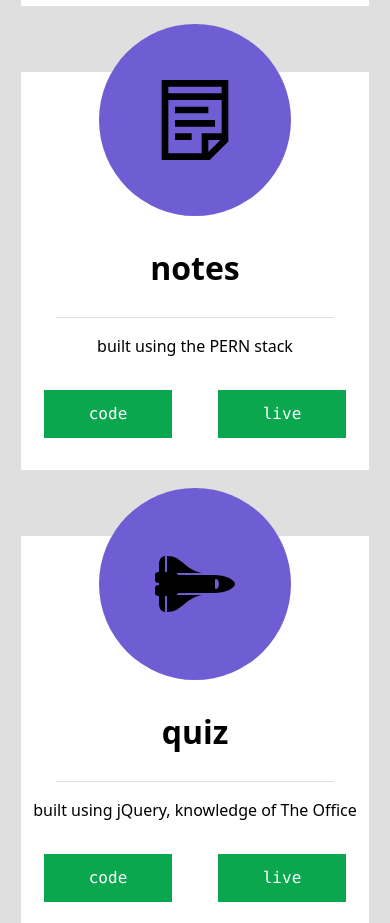
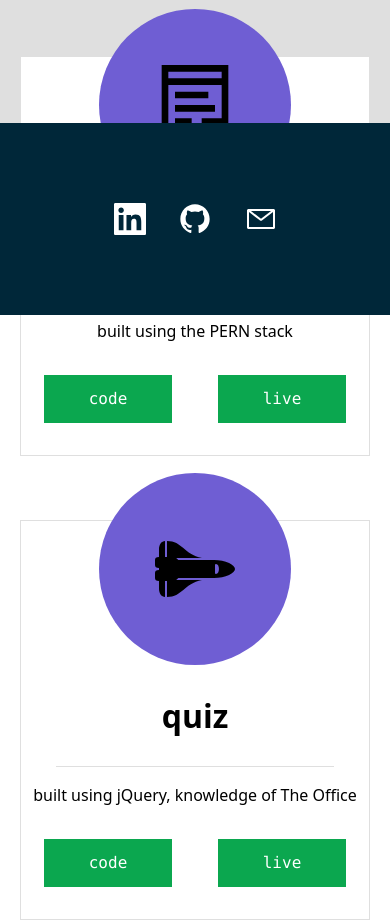
Before and after one commit to jonathanbutler7/portfolio, a React (Create React App) app: page / in a window 390 px wide. Shown: the part 1760-2683 px from the top of the page. Built offline with nearby package versions, Linux system fonts and the light colour scheme; the HTML template or start-up script is replaced by a standard one.

Commit message:
responsiveness in light and dark mode works

```diff
--- a/src/components/Projects.module.scss
+++ b/src/components/Projects.module.scss
@@ -28,7 +28,7 @@ h1 {
 @media only screen and (max-width: 1250px) {
     .main,
     .darkMain {
-        height: 180vh;
+        // height: 180vh;
         justify-content: space-between;
     }
 
--- a/src/store/components.js
+++ b/src/store/components.js
@@ -11,7 +11,7 @@ const components = [
   <About />,
   <SoftSkills />,
   <Projects />,
-  // <Footer />,
+  <Footer />,
 ];
 
 export { components };
```
Also changed, not shown: 1 other file (tests, documents, lock files or other folders).
